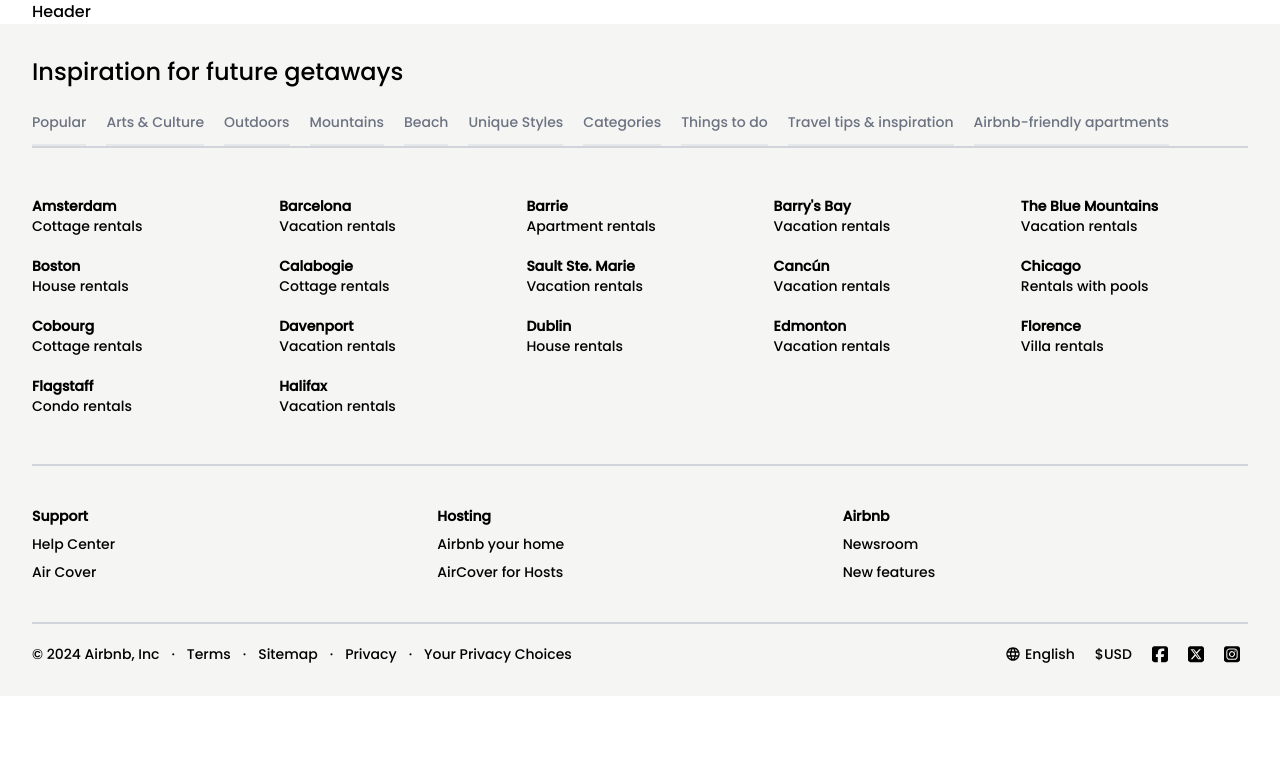
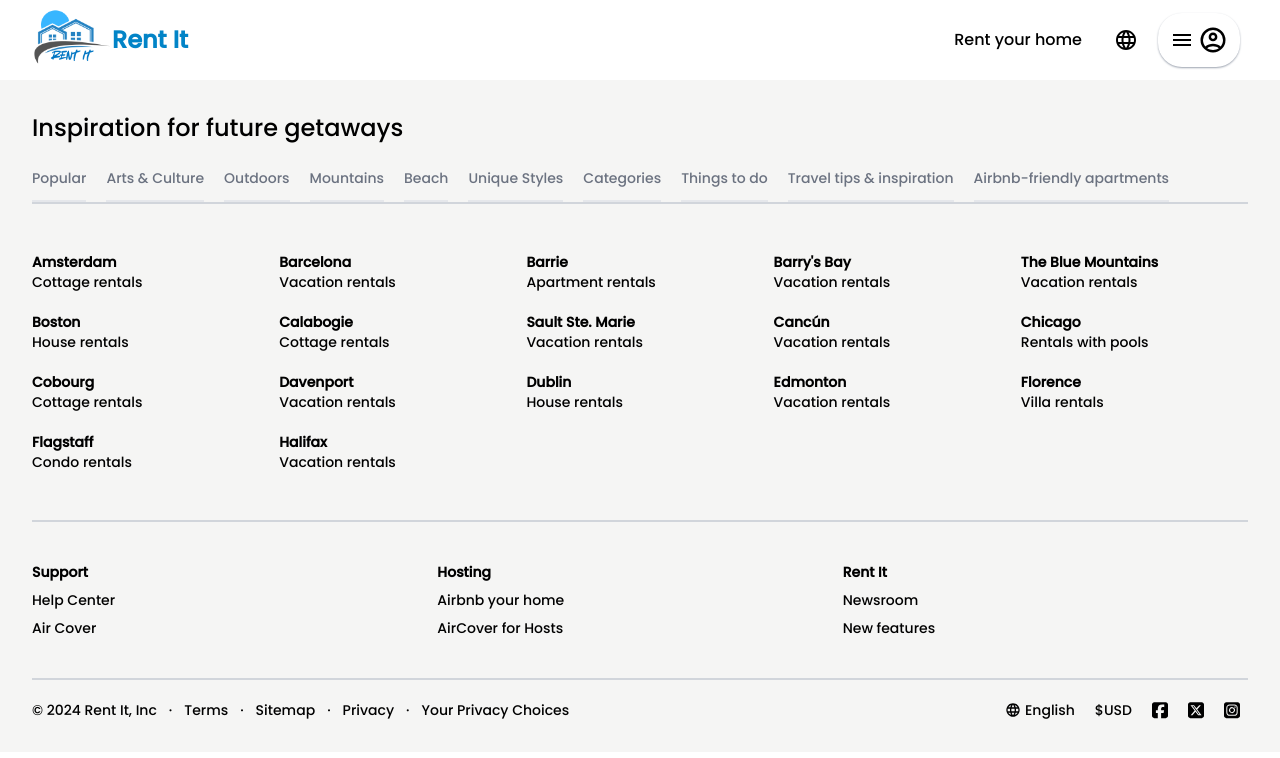
Before and after one commit to MAhmadS/BSCS22078_Project1, a React (Vite) app: page / in a window 1280 px wide. Shown: the top 758 px of the page. Built offline with nearby package versions, Linux system fonts and the light colour scheme.

Commit message:
implement basic header

```diff
--- a/index.html
+++ b/index.html
@@ -2,10 +2,10 @@
 <html lang="en">
   <head>
     <meta charset="UTF-8" />
-    <link rel="icon" type="image/svg+xml" href="/vite.svg" />
+    <link rel="icon" type="image/svg+xml" href="./src/assets/imgs/logo.png" />
     <meta name="viewport" content="width=device-width, initial-scale=1.0" />
     <link rel="stylesheet" href="./src/index.css">
-    <title>Vite + React</title>
+    <title>Rent It</title>
   </head>
   <body>
     <div id="root"></div>
--- a/src/components/Header.jsx
+++ b/src/components/Header.jsx
@@ -1,9 +1,18 @@
-import React from 'react'
+import React from "react";
+import Navbar from "./UI components/Navbar";
 
 const Header = () => {
   return (
-    <header>Header</header>
-  )
-}
+    <header>
+      <div className="items-center hidden sm:flex">
+        <img src="../src/assets/imgs/logo.png" alt="Rent It Logo" width={80} />
+        <span className="text-2xl text-sky-600 font-bold">Rent It</span>
+        <div className="justify-self-end mr-2 ml-auto ">
+          <Navbar />
+        </div>
+      </div>
+    </header>
+  );
+};
 
 export default Header;
--- /dev/null
+++ b/src/components/UI components/BottomNavbar.jsx
@@ -0,0 +1,9 @@
+import React from 'react'
+
+const BottomNavbar = () => {
+  return (
+    <div>BottomNavbar</div>
+  )
+}
+
+export default BottomNavbar
--- a/src/components/UI components/FooterLinks.jsx
+++ b/src/components/UI components/FooterLinks.jsx
@@ -4,7 +4,7 @@ const FooterLinks = () => {
   return (
     <div className="mt-5 text-sm flex flex-col-reverse items-center gap-3 lg:flex-row whitespace-nowrap">
       <div className="flex gap-3 flex-col sm:flex-row items-center">
-        <span>&copy; 2024 Airbnb, Inc</span>
+        <span>&copy; 2024 Rent It, Inc</span>
         <div className="flex gap-3">
           <span className="hidden sm:inline">·</span>
           <a href="/" className="hover:underline">
--- a/src/components/UI components/FooterSections.jsx
+++ b/src/components/UI components/FooterSections.jsx
@@ -19,7 +19,7 @@ const FooterSections = () => {
     <div className="flex flex-col sm:flex-row sm:justify-between">
       <Section title={"Support"} links={support} />
       <Section title={"Hosting"} links={hosting} />
-      <Section title={"Airbnb"} links={airbnb} />
+      <Section title={"Rent It"} links={airbnb} />
     </div>
   );
 };
--- /dev/null
+++ b/src/components/UI components/Navbar.jsx
@@ -0,0 +1,48 @@
+import React from "react";
+
+const Navbar = () => {
+  return (
+    <ul className="flex items-center gap-2">
+      <li className="p-3 rounded-3xl hover:bg-gray-100">
+        <a href="/">Rent your home</a>
+      </li>
+      <li className="p-3 rounded-3xl hover:bg-gray-100">
+        <button className="flex items-center">
+          <svg
+            xmlns="http://www.w3.org/2000/svg"
+            height="24px"
+            width="24px"
+            viewBox="0 -960 960 960"
+            fill="black"
+          >
+            <path d="M480-80q-82 0-155-31.5t-127.5-86Q143-252 111.5-325T80-480q0-83 31.5-155.5t86-127Q252-817 325-848.5T480-880q83 0 155.5 31.5t127 86q54.5 54.5 86 127T880-480q0 82-31.5 155t-86 127.5q-54.5 54.5-127 86T480-80Zm0-82q26-36 45-75t31-83H404q12 44 31 83t45 75Zm-104-16q-18-33-31.5-68.5T322-320H204q29 50 72.5 87t99.5 55Zm208 0q56-18 99.5-55t72.5-87H638q-9 38-22.5 73.5T584-178ZM170-400h136q-3-20-4.5-39.5T300-480q0-21 1.5-40.5T306-560H170q-5 20-7.5 39.5T160-480q0 21 2.5 40.5T170-400Zm216 0h188q3-20 4.5-39.5T580-480q0-21-1.5-40.5T574-560H386q-3 20-4.5 39.5T380-480q0 21 1.5 40.5T386-400Zm268 0h136q5-20 7.5-39.5T800-480q0-21-2.5-40.5T790-560H654q3 20 4.5 39.5T660-480q0 21-1.5 40.5T654-400Zm-16-240h118q-29-50-72.5-87T584-782q18 33 31.5 68.5T638-640Zm-234 0h152q-12-44-31-83t-45-75q-26 36-45 75t-31 83Zm-200 0h118q9-38 22.5-73.5T376-782q-56 18-99.5 55T204-640Z" />
+          </svg>
+        </button>
+      </li>
+      <li className="p-3 rounded-3xl shadow-gray-400 shadow-sm">
+        <button className="flex gap-1 items-center">
+          <svg
+            xmlns="http://www.w3.org/2000/svg"
+            height="24px"
+            viewBox="0 -960 960 960"
+            width="24px"
+            fill="black"
+          >
+            <path d="M120-240v-80h720v80H120Zm0-200v-80h720v80H120Zm0-200v-80h720v80H120Z" />
+          </svg>
+          <svg
+            xmlns="http://www.w3.org/2000/svg"
+            height="30px"
+            viewBox="0 -960 960 960"
+            width="30px"
+            fill="black"
+          >
+            <path d="M234-276q51-39 114-61.5T480-360q69 0 132 22.5T726-276q35-41 54.5-93T800-480q0-133-93.5-226.5T480-800q-133 0-226.5 93.5T160-480q0 59 19.5 111t54.5 93Zm246-164q-59 0-99.5-40.5T340-580q0-59 40.5-99.5T480-720q59 0 99.5 40.5T620-580q0 59-40.5 99.5T480-440Zm0 360q-83 0-156-31.5T197-197q-54-54-85.5-127T80-480q0-83 31.5-156T197-763q54-54 127-85.5T480-880q83 0 156 31.5T763-763q54 54 85.5 127T880-480q0 83-31.5 156T763-197q-54 54-127 85.5T480-80Zm0-80q53 0 100-15.5t86-44.5q-39-29-86-44.5T480-280q-53 0-100 15.5T294-220q39 29 86 44.5T480-160Zm0-360q26 0 43-17t17-43q0-26-17-43t-43-17q-26 0-43 17t-17 43q0 26 17 43t43 17Zm0-60Zm0 360Z" />
+          </svg>
+        </button>
+      </li>
+    </ul>
+  );
+};
+
+export default Navbar;
```
Also changed, not shown: src/assets/imgs/logo.png (added).
